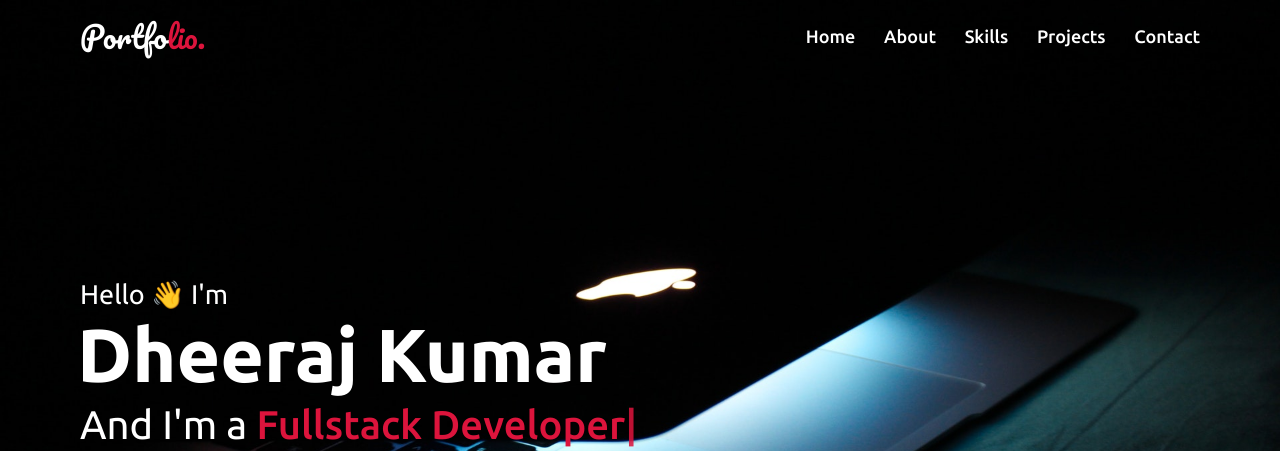
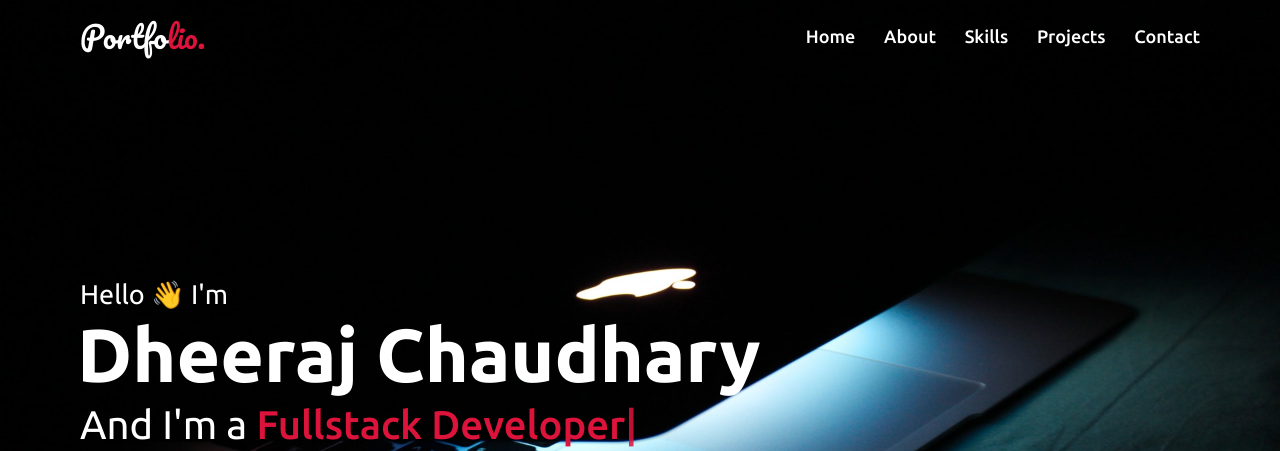
Before and after one commit to dheeraj198922/dheeraj.chaudhary198922.github.io, a plain HTML site: page index.html in a window 1280 px wide. Shown: the top 451 px of the page. Drawn offline with nearby package versions, Linux system fonts and the light colour scheme.

Commit message:
Update index.html

```diff
--- a/index.html
+++ b/index.html
@@ -56,7 +56,7 @@
         <div class="max-width">
             <div class="home-content">
                 <div class="text-1">Hello 👋 I'm</div>
-                <div class="text-2">Dheeraj Kumar</div>
+                <div class="text-2">Dheeraj Chaudhary</div>
                 <div class="text-3">And I'm a <span class="typing"></span>
                 </div>
                 <a class="web" href="#contact">I need a website <i class="fad fa-angle-right"></i>
```
